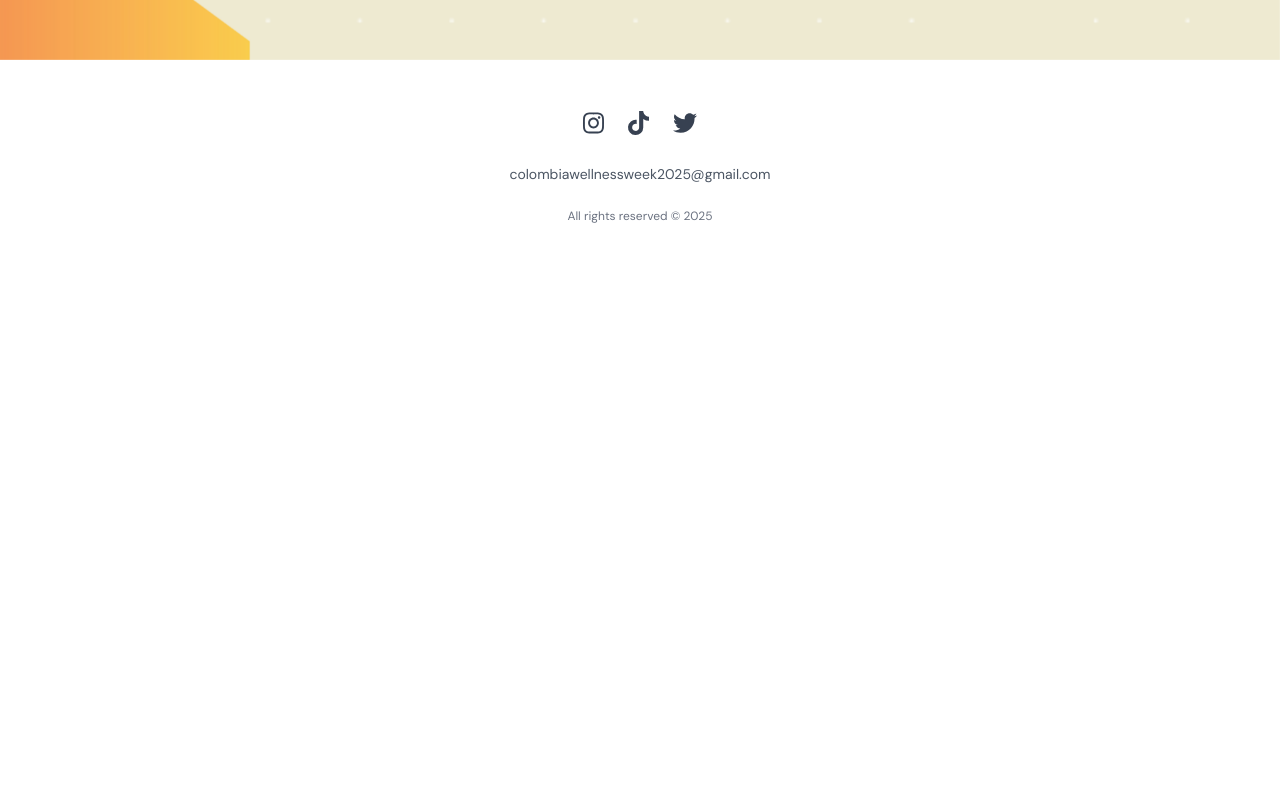
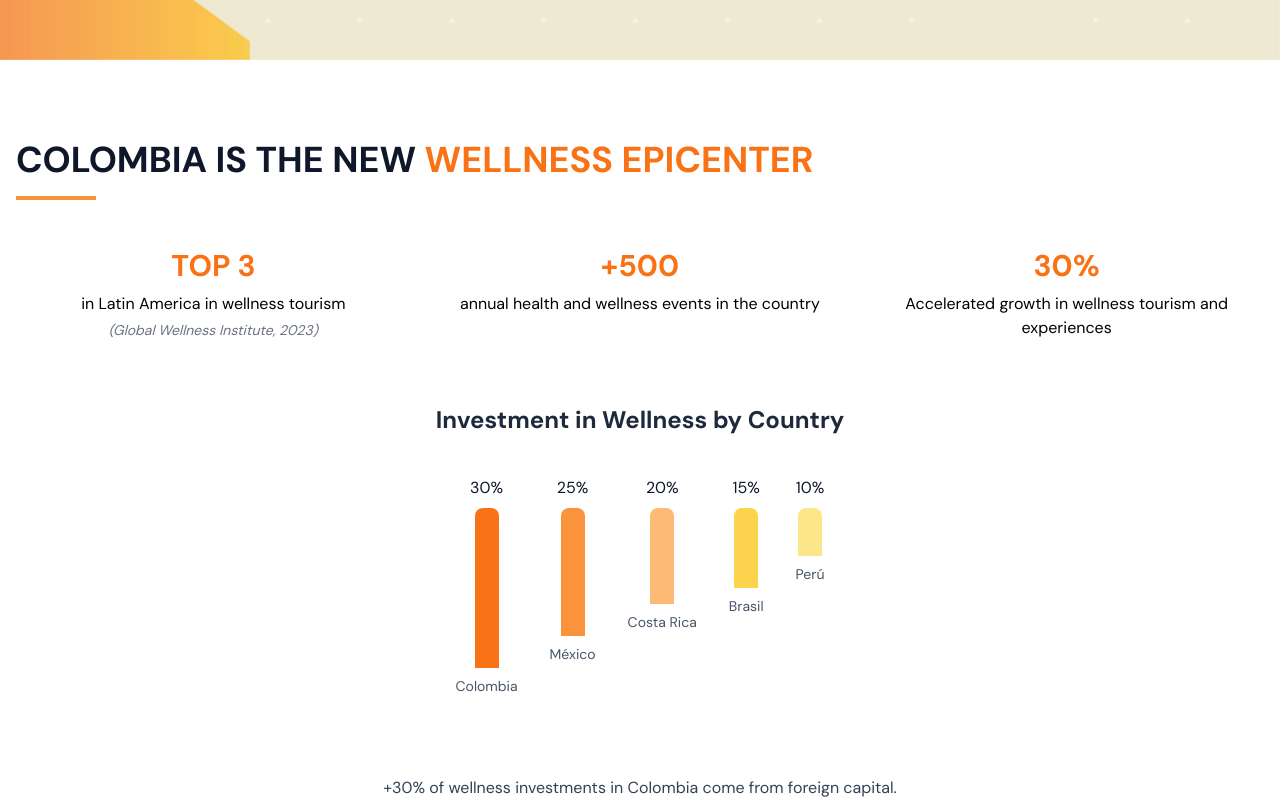
Before and after one commit to Diego331211/colombia-wellness-v2, a Next.js app: page /en in a window 1280 px wide. Shown: the part 740-1540 px from the top of the page. Before the commit the page ends 1012 px from the top, so only its background shows below. Built offline with nearby package versions, Linux system fonts and the light colour scheme.

Commit message:
Add DataSections component with stats and country comparison

```diff
--- /dev/null
+++ b/app/[locale]/components/datasections.tsx
@@ -0,0 +1,107 @@
+"use client";
+
+import React from "react";
+import { useTranslations } from "next-intl";
+import StatsCard from "./stats-card";
+
+export default function DataSections() {
+  const t = useTranslations("epicenter");
+
+  return (
+    <div className="bg-transparent transition-colors duration-300">
+      {/* Epicenter Section */}
+      <section className="py-20">
+        <div className="container mx-auto px-4">
+          {/* Título principal */}
+          <h2 className="text-3xl md:text-4xl font-bold mb-4 text-slate-900 text-center md:text-left">
+            {t("title")}
+            <span className="text-orange-500">{t("titleHighlight")}</span>
+          </h2>
+
+          {/* Separador */}
+          <div className="w-20 h-1 bg-orange-400 mx-auto md:mx-0 mb-8"></div>
+
+          {/* Grid de estadísticas */}
+          <div className="grid grid-cols-1 md:grid-cols-3 gap-8">
+            <StatsCard
+              number={t("stats1Number")}
+              text={t("stats1Text")}
+              source={t("stats1Source")}
+            />
+            <StatsCard
+              number={t("stats2Number")}
+              text={t("stats2Text")}
+            />
+            <StatsCard
+              number={t("stats3Number")}
+              text={t("stats3Text")}
+            />
+          </div>
+
+          {/* Subtítulo: Inversión en Bienestar por País */}
+          <h3 className="text-2xl font-bold mb-6 text-center text-slate-800 mt-12">
+            {t("statsTitle")}
+          </h3>
+
+          {/* Barras comparativas */}
+          <div className="flex flex-wrap justify-center gap-8 py-12">
+            {/* Colombia */}
+            <div className="flex flex-col items-center">
+              <div className="h-40 w-6 bg-orange-500 rounded-t-lg relative">
+                <div className="absolute -top-8 left-1/2 transform -translate-x-1/2 whitespace-nowrap text-slate-900">
+                  {t("colombiaStat")}
+                </div>
+              </div>
+              <div className="mt-2 text-sm text-slate-600">Colombia</div>
+            </div>
+
+            {/* México */}
+            <div className="flex flex-col items-center">
+              <div className="h-32 w-6 bg-orange-400 rounded-t-lg relative">
+                <div className="absolute -top-8 left-1/2 transform -translate-x-1/2 whitespace-nowrap text-slate-900">
+                  {t("mexicoStat")}
+                </div>
+              </div>
+              <div className="mt-2 text-sm text-slate-600">México</div>
+            </div>
+
+            {/* Costa Rica */}
+            <div className="flex flex-col items-center">
+              <div className="h-24 w-6 bg-orange-300 rounded-t-lg relative">
+                <div className="absolute -top-8 left-1/2 transform -translate-x-1/2 whitespace-nowrap text-slate-900">
+                  {t("costaRicaStat")}
+                </div>
+              </div>
+              <div className="mt-2 text-sm text-slate-600">Costa Rica</div>
+            </div>
+
+            {/* Brasil */}
+            <div className="flex flex-col items-center">
+              <div className="h-20 w-6 bg-amber-300 rounded-t-lg relative">
+                <div className="absolute -top-8 left-1/2 transform -translate-x-1/2 whitespace-nowrap text-slate-900">
+                  {t("brasilStat")}
+                </div>
+              </div>
+              <div className="mt-2 text-sm text-slate-600">Brasil</div>
+            </div>
+
+            {/* Perú */}
+            <div className="flex flex-col items-center">
+              <div className="h-12 w-6 bg-amber-200 rounded-t-lg relative">
+                <div className="absolute -top-8 left-1/2 transform -translate-x-1/2 whitespace-nowrap text-slate-900">
+                  {t("peruStat")}
+                </div>
+              </div>
+              <div className="mt-2 text-sm text-slate-600">Perú</div>
+            </div>
+          </div>
+
+          {/* Pie de página con texto adicional */}
+          <p className="text-center mt-8 text-slate-700">
+            {t("foreignInvestment")}
+          </p>
+        </div>
+      </section>
+    </div>
+  );
+}
--- /dev/null
+++ b/app/[locale]/components/stats-card.tsx
@@ -0,0 +1,21 @@
+import React from "react";
+
+interface StatsCardProps {
+  number: string;
+  text: string;
+  source?: string;
+}
+
+export default function StatsCard({ number, text, source }: StatsCardProps) {
+  return (
+    <div className="bg-transparent p-4 rounded shadow-none text-center">
+      <h4 className="text-3xl font-bold text-orange-500">{number}</h4>
+      <p className="text-black dark:text-black mt-2">{text}</p>
+      {source && (
+        <p className="text-sm text-gray-500 dark:text-gray-400 italic mt-1">
+          {source}
+        </p>
+      )}
+    </div>
+  );
+}
--- a/app/[locale]/page.tsx
+++ b/app/[locale]/page.tsx
@@ -1,4 +1,5 @@
 import Hero from "./components/Hero";
+import DataSections from "./components/datasections";
 
 export default function Home() {
   return (
@@ -15,6 +16,7 @@ export default function Home() {
       {/* Contenido principal */}
       <div className="relative">
         <Hero />
+        <DataSections />
         {/* Aquí irán los demás componentes */}
       </div>
     </>
```
